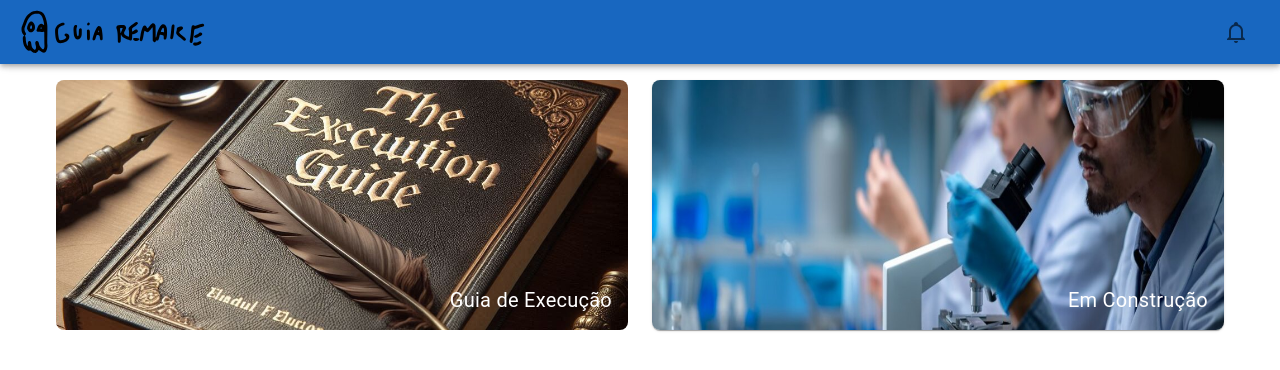
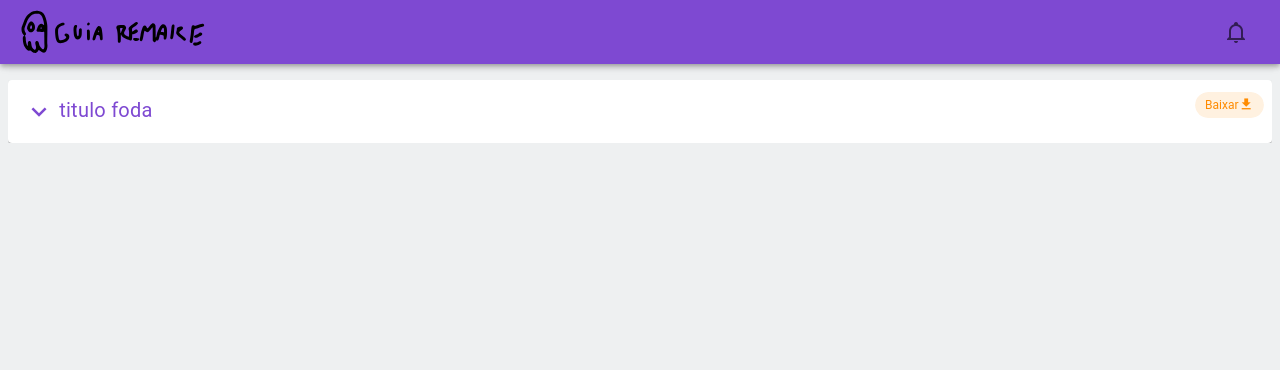
Before and after one commit to Alexandre1222/guia-de-execucao, a Vue app: page /example-pillar in a window 1280 px wide. Before the commit this address led to /home. Shown: the top 370 px of the page. Built offline with nearby package versions, Linux system fonts and the light colour scheme; sample sign-in values are in the browser's storage.

Commit message:
feat: Inicio do desenvolvemento de pillar

```diff
--- a/src/App.vue
+++ b/src/App.vue
@@ -44,7 +44,6 @@ onErrorCaptured((err, vm, info) => {
       <template v-slot:actions>
         <v-btn
             icon
-            class="mt-n7"
             @click="snackbar.show = false"
         >
           <v-icon>mdi-close</v-icon>
--- a/src/components/BottomNavigation.vue
+++ b/src/components/BottomNavigation.vue
@@ -11,8 +11,8 @@ watch(activeBreakpoint, (newBreakpoint) => {
 });
 </script>
 <template>
-<v-bottom-navigation grow v-if="isMobile" bg-color="primary">
-  <v-btn @click.stop="router.push('/login')">
+<v-bottom-navigation :active="isMobile" grow bg-color="primary">
+  <v-btn @click.stop="router.push('/')">
     <v-icon>mdi-home</v-icon>
 
     <span>Inicio</span>
--- /dev/null
+++ b/src/components/PillarComponent.vue
@@ -0,0 +1,72 @@
+<script setup>
+import {ref} from "vue";
+
+const props = defineProps(['hide_download', 'file', 'id', 'index', 'name', 'pillar_name'])
+// const open = ref({});
+const open_card_pillar = ref("");
+const open_card_value_area = ref("");
+const open_card_value_attribute = ref("");
+const open_card_orientation = ref("");
+
+function toggle_card(card_name, nivel) {
+  if (nivel === "pillar") {
+    if (open_card_pillar.value === card_name) {
+      open_card_pillar.value = "";
+    } else {
+      open_card_pillar.value = card_name;
+      open_card_value_area.value = "";
+      open_card_value_attribute.value = "";
+      open_card_orientation.value = "";
+    }
+  } else if (nivel === "value_area") {
+    open_card_pillar.value = "";
+    open_card_value_attribute.value = "";
+    open_card_orientation.value = "";
+    if (open_card_value_area.value === card_name) {
+      open_card_value_area.value = "";
+    } else {
+      open_card_value_area.value = card_name;
+    }
+  } else if (nivel === "value_attribute") {
+    open_card_orientation.value = "";
+    if (open_card_value_attribute.value === card_name) {
+      open_card_value_attribute.value = "";
+    } else {
+      open_card_value_attribute.value = card_name;
+    }
+  }
+}
+
+
+</script>
+
+<template>
+  <v-responsive class=" mt-2 mb-0">
+    <v-card class="mx-auto text-primary" style="cursor: pointer">
+      <div v-ripple>
+        <v-chip class="float-right mt-3 mr-2 d-flex" color="warning"
+                size="small">
+          Baixar
+          <v-icon class="mdi mdi-download"></v-icon>
+        </v-chip>
+        <v-card-text class="mx-auto mr-0 text-h6" style="cursor: pointer"
+                     @click.stop="toggle_card('subtitle', 'pillar')">
+          <v-icon :icon="open_card_pillar === 'subtitle' ? 'mdi-chevron-up' : 'mdi-chevron-down'"></v-icon>
+          {{ props.pillar_name }}
+
+        </v-card-text>
+      </div>
+      <v-slide-y-transition>
+        <v-card v-show="open_card_pillar === 'subtitle'">
+          <v-card-text class="text-wrap line-height-custom">
+            <slot name="pillar-description"/>
+          </v-card-text>
+        </v-card>
+      </v-slide-y-transition>
+    </v-card>
+  </v-responsive>
+</template>
+
+<style scoped>
+
+</style>
--- a/src/main.js
+++ b/src/main.js
@@ -8,15 +8,56 @@ import 'vuetify/styles'
 import { createVuetify } from 'vuetify'
 import * as components from 'vuetify/components'
 import * as directives from 'vuetify/directives'
-
+import pt from 'vuetify/lib/locale/pt'
+import en from 'vuetify/lib/locale/en'
+import {aliases, mdi} from 'vuetify/iconsets/mdi'
 // Pinia
 import {createPinia} from "pinia";
+import {VNumberInput} from "vuetify/labs/components";
 const pinia = createPinia()
 
+const appTheme = {
+    dark: false,
+    colors: {
+        header: '#FFD100',
+        primary: '#7e49d2',
+        secondary: '#ff6a00',
+        accent: '#ffe91a',
+        error: '#f04c25',
+        warning: '#ff8b00',
+        info: '#00adff',
+        success: '#33a54d',
+        background: '#EEF0F1',
+        surface: '#FFFFFF',
+    }
+}
+
 const vuetify = createVuetify({
-    components,
+    components: {
+        ...components,
+        VNumberInput
+    },
     directives,
+    theme: {
+        defaultTheme: 'appTheme',
+        themes: {
+            appTheme,
+        }
+    },
+    locale: {
+        locale: 'pt',
+        fallback: 'en',
+        messages: {pt, en}
+    },
+    icons: {
+        defaultSet: 'mdi',
+        aliases,
+        sets: {
+            mdi,
+        }
+    },
 })
+
 
 const app = createApp(App)
 
--- a/src/router/index.js
+++ b/src/router/index.js
@@ -3,6 +3,8 @@ import Login from "@/views/Login.vue";
 import AuthLayout from "@/layout/AuthLayout.vue";
 import Home from "@/views/Home.vue";
 import MainLayout from "@/layout/MainLayout.vue";
+import HomeGuide from "@/views/HomeGuide.vue";
+import ExamplePillar from "@/views/ExamplePillar.vue";
 
 const router = createRouter({
     history: createWebHistory(import.meta.env.BASE_URL),
@@ -20,6 +22,15 @@ const router = createRouter({
             path: '/home',
             name: 'home',
             component: Home,
+            meta: {
+                layout: MainLayout,
+                requiresAuth: true
+            }
+        },
+        {
+            path: '/example-pillar',
+            name: 'example pillar',
+            component: ExamplePillar,
             meta: {
                 layout: MainLayout,
                 requiresAuth: true
--- /dev/null
+++ b/src/views/ExamplePillar.vue
@@ -0,0 +1,18 @@
+<script setup>
+
+import PillarComponent from "@/components/PillarComponent.vue";
+</script>
+
+<template>
+  <v-container fluid class=" pa-2 iosPaddingMain">
+    <PillarComponent :file="null" :index="0" id="pillar_name" pillar_name="titulo foda">
+      <template v-slot:pillar-description>
+        Descrição foda
+      </template>
+    </PillarComponent>
+  </v-container>
+</template>
+
+<style scoped>
+
+</style>
--- a/src/views/Home.vue
+++ b/src/views/Home.vue
@@ -1,6 +1,7 @@
 <script setup>
 import guiaExecucao from '@/assets/home/guiaDeExecucao.jpeg'
 import emDesenvolvimento from '@/assets/home/emDesenvolvimento.jpg'
+import router from "@/router/index.js";
 </script>
 
 <template>
@@ -8,7 +9,7 @@ import emDesenvolvimento from '@/assets/home/emDesenvolvimento.jpg'
     <v-container fluid>
       <v-row>
         <v-col cols="12" sm="6" md="6">
-          <v-card link variant="flat" rounded="lg" class="mx-auto" height="250">
+          <v-card link @click.stop="router.push('/example-pillar')" variant="flat" rounded="lg" class="mx-auto" height="250">
             <v-img
                 height="100%"
                 :src="guiaExecucao"
@@ -34,6 +35,7 @@ import emDesenvolvimento from '@/assets/home/emDesenvolvimento.jpg'
             </v-card-text>
           </v-card>
         </v-col>
+
       </v-row>
     </v-container>
   </v-responsive>
--- /dev/null
+++ b/src/views/HomeGuide.vue
@@ -0,0 +1,78 @@
+<script setup>
+import {ref} from "vue";
+const open_card_intro = ref(true);
+const open_card_como_usar = ref(false);
+const open_card_conclusao = ref(false);
+
+const open_card_pillar = ref({})
+
+function toggle_card(nivel) {
+  if (nivel === "intro") {
+    open_card_intro.value = !open_card_intro.value
+    open_card_como_usar.value = false
+    open_card_conclusao.value = false
+
+  } else if (nivel === "como_usar") {
+    open_card_intro.value = false
+    open_card_como_usar.value = !open_card_como_usar.value
+    open_card_conclusao.value = false
+
+  } else if (nivel === "conclusao") {
+    open_card_intro.value = false
+    open_card_como_usar.value = false
+    open_card_conclusao.value = !open_card_conclusao.value
+  }
+}
+
+</script>
+
+<template>
+  <v-responsive class="mx-auto" max-width="1200">
+    <v-container fluid>
+      <v-card color="white" class="mx-auto mb-2" :prepend-icon="open_card_intro ?  'mdi-chevron-up' : 'mdi-chevron-down'"
+              style="cursor: pointer"
+              @click.stop="toggle_card( 'intro')">
+        <template v-slot:title>
+          <span class="text-wrap text-primary">Introdução</span>
+        </template>
+        <v-slide-y-transition>
+          <v-card v-show="open_card_intro">
+            <v-card-text class="text-wrap line-height-custom">
+              Produção de conteudo em andamento
+              <!--            <p>Bem-vindos ao Guia de Execução Ipiranga, um guia essencial destinado aos consultores de trade que se
+                            dedicam diariamente a manter a excelência e a eficiência em nossas operações.
+                          </p><br>
+
+                          <p>Nosso objetivo é garantir que cada interação em nossos postos seja uma experiência positiva, refletindo o
+                            propósito da Ipiranga de "Abastecer a vida em movimento".
+                          </p><br>
+
+                          <p>Cada seção deste guia foi cuidadosamente elaborada para fornecer informações claras e práticas.
+                            Encorajamos todos os colaboradores a se familiarizarem com este material, utilizando-o como um recurso
+                            para aprimorar suas habilidades e conhecimentos.</p><br>
+
+                            <p>Este guia de execução é um roteiro detalhado e estruturado em 8 (oito) partes fundamentais, cada uma delas
+                            cuidadosamente elaborada, para abordar todos os aspectos cruciais do funcionamento de um posto
+                            Ipiranga:</p><br>
+
+                          <p>
+                            1. Sinalização Obrigatória: A primeira impressão é sempre a que fica. Aqui, destacamos a importância da sinalização correta e eficaz, assegurando que cada cliente se sinta bem-vindo e possa se locomover facilmente pelo espaço do posto.</p><br>
+                          <p>2. Marca e Comunicação: A essência da Ipiranga transcende a oferta de produtos de qualidade. Nesta seção, mergulhamos nos pilares da marca, enfatizando como cada colaborador pode personificar a missão de "Abastecer a vida em movimento.</p><br>
+                          <p>3. Áreas do Posto: Um manual completo das diferentes zonas dentro de um posto Ipiranga, desde as bombas de combustível até as áreas de descanso, garantindo que cada espaço seja otimizado para atender às necessidades dos clientes e colaboradores</p><br>
+                          <p>4. Produtos: Detalhamos a gama de produtos oferecidos, incluindo gasolina, etanol, diesel e lubrificantes, e explicamos como a qualidade destes produtos se alinha à promessa da marca Ipiranga</p><br>
+                          <p>5. Atendimento: O atendimento ao cliente é a espinha dorsal de nossa operação. Esta seção estabelece as diretrizes de interação com o cliente, assegurando um serviço que não apenas atenda, mas supere as expectativas.</p><br>
+                          <p>6. Atividades Promocionais: Uma visão geral das campanhas promocionais atuais e como elas podem ser implementadas de forma eficaz para impulsionar as vendas e fortalecer o relacionamento com os clientes.</p><br>
+                          <p>7. Equipamentos: Conhecimento detalhado sobre cada equipamento, desde a bomba de gasolina até o calibrador de pneus, garantindo que todos estejam operando de forma segura e eficiente.</p><br>
+                          <p>8. Serviços: Encerramos com uma exploração dos diversos serviços oferecidos, enfatizando como cada um contribui para uma experiência abrangente e satisfatória para o cliente</p><br>
+                          <p>Convidamos cada consultores a se aprofundar neste guia, absorvendo o conhecimento que torna os Postos Ipiranga sinônimos de qualidade, confiança e inovação no setor de combustíveis. Juntos, vamos continuar a abastecer a vida em movimento de cada cliente que escolhe a Ipiranga.</p><br>-->
+            </v-card-text>
+          </v-card>
+        </v-slide-y-transition>
+      </v-card>
+    </v-container>
+  </v-responsive>
+</template>
+
+<style scoped>
+
+</style>
--- a/src/views/Login.vue
+++ b/src/views/Login.vue
@@ -32,6 +32,7 @@ function handlerLogin() {
               <v-text-field
                   label="Email"
                   placeholder="Email"
+                  autocomplete="username"
                   variant="outlined"
                   dense
                   v-model="emailInput"
@@ -44,6 +45,7 @@ function handlerLogin() {
                   append-icon="mdi-eye"
                   type="password"
                   v-model="passwordInput"
+                  autocomplete="current-password"
               ></v-text-field>
               <div class="text-end">
                 <v-btn variant="text" class="text-primary me-n2">Esqueceu sua senha?</v-btn>
```
